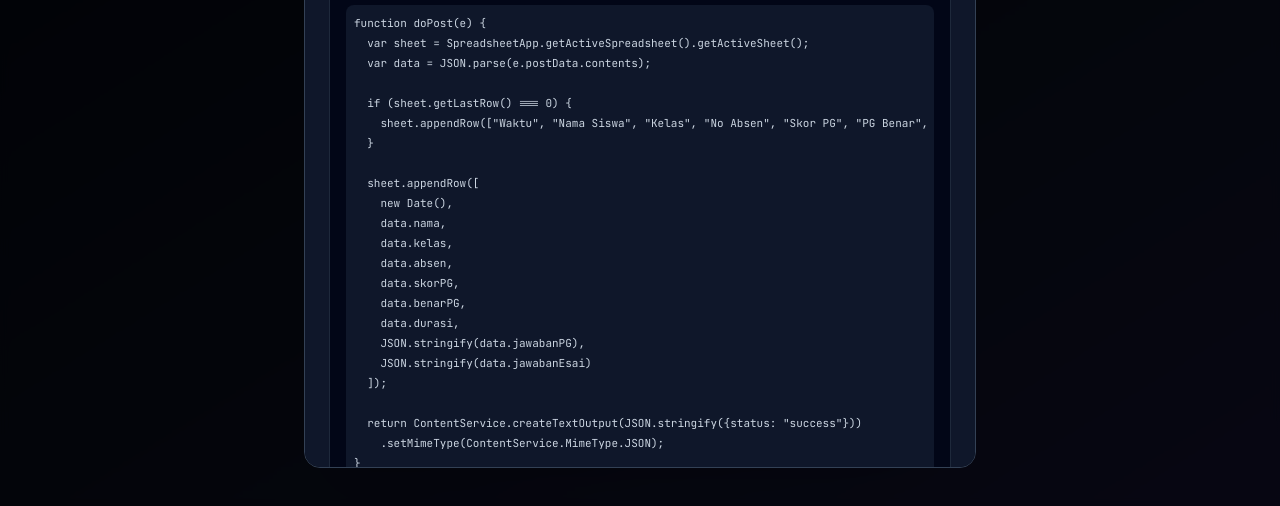
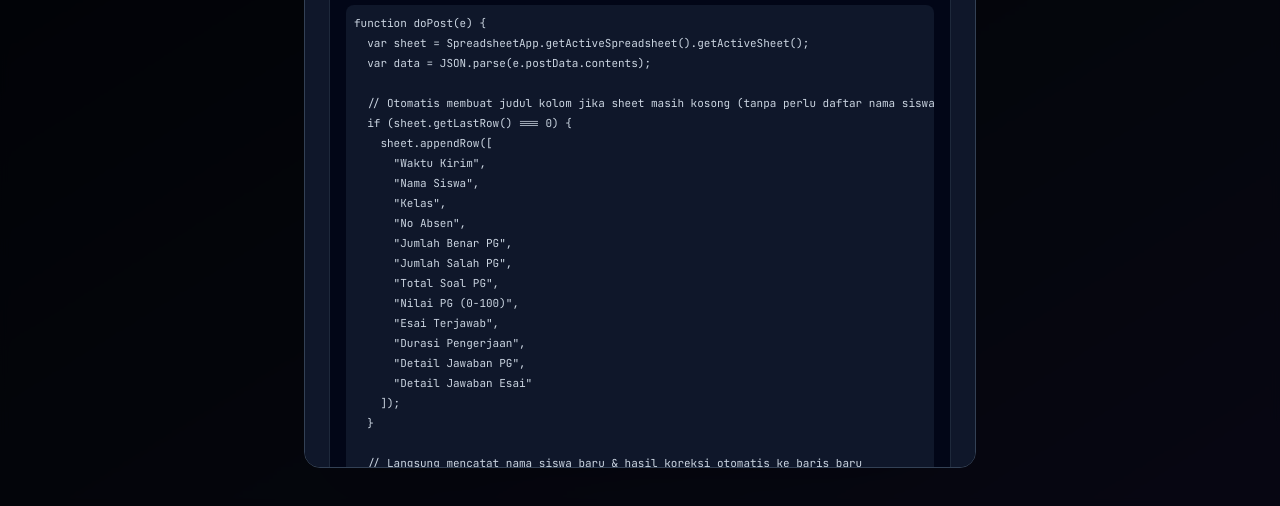
Before and after one commit to basriumar12/ujianKKA, a plain HTML site: page index.html in a window 1280 px wide. Both pictures are taken after a click on the button "Koneksi Spreadsheet". Shown: the part 292-798 px from the top of the page. Drawn offline with nearby package versions, Linux system fonts and the light colour scheme.

Commit message:
Update Google Sheets integration and feedback messagesa
a

```diff
--- a/index.html
+++ b/index.html
@@ -409,17 +409,35 @@
   var sheet = SpreadsheetApp.getActiveSpreadsheet().getActiveSheet();
   var data = JSON.parse(e.postData.contents);
 
+  // Otomatis membuat judul kolom jika sheet masih kosong (tanpa perlu daftar nama siswa dulu)
   if (sheet.getLastRow() === 0) {
-    sheet.appendRow(["Waktu", "Nama Siswa", "Kelas", "No Absen", "Skor PG", "PG Benar", "Durasi", "Detail Jawaban PG", "Detail Jawaban Esai"]);
+    sheet.appendRow([
+      "Waktu Kirim",
+      "Nama Siswa",
+      "Kelas",
+      "No Absen",
+      "Jumlah Benar PG",
+      "Jumlah Salah PG",
+      "Total Soal PG",
+      "Nilai PG (0-100)",
+      "Esai Terjawab",
+      "Durasi Pengerjaan",
+      "Detail Jawaban PG",
+      "Detail Jawaban Esai"
+    ]);
   }
 
+  // Langsung mencatat nama siswa baru & hasil koreksi otomatis ke baris baru
   sheet.appendRow([
     new Date(),
     data.nama,
     data.kelas,
     data.absen,
+    data.jumlahBenar,
+    data.jumlahSalah,
+    data.totalPG,
     data.skorPG,
-    data.benarPG,
+    data.esaiTerjawab,
     data.durasi,
     JSON.stringify(data.jawabanPG),
     JSON.stringify(data.jawabanEsai)
@@ -1861,6 +1879,7 @@ async function finalizeSubmission() {
     });
 
     const finalScorePG = totalPG > 0 ? Math.round((correctPG / totalPG) * 100) : 0;
+    const wrongPG = totalPG - correctPG;
     const durationStr = formatDuration(secondsElapsed);
 
     // Update record siswa di tabel kelas
@@ -1890,25 +1909,29 @@ async function finalizeSubmission() {
     const syncText = document.getElementById('syncStatusText');
 
     if (customWebhookUrl) {
-        syncText.textContent = 'Mengirim data ke Google Spreadsheet...';
+        syncText.textContent = 'Mengirim data & hasil koreksi otomatis ke Google Spreadsheet...';
         try {
             await fetch(customWebhookUrl, {
                 method: 'POST',
                 mode: 'no-cors',
-                headers: { 'Content-Type': 'application/json' },
+                headers: { 'Content-Type': 'text/plain;charset=utf-8' },
                 body: JSON.stringify({
                     nama: currentStudent.nama,
                     kelas: currentStudent.kelas,
                     absen: currentStudent.absen,
+                    jumlahBenar: correctPG,
+                    jumlahSalah: wrongPG,
+                    totalPG: totalPG,
                     skorPG: finalScorePG,
                     benarPG: `${correctPG}/${totalPG}`,
+                    esaiTerjawab: `${essayAnswered}/${totalEssay}`,
                     durasi: durationStr,
                     jawabanPG: detailPG,
                     jawabanEsai: detailEssay
                 })
             });
             syncBox.className = 'mt-5 p-4 rounded-xl bg-emerald-950/60 border border-emerald-500/40 text-sm flex items-center justify-center gap-2 text-emerald-300';
-            syncText.textContent = 'Berhasil! Data nilai dan seluruh jawaban telah terkirim ke Google Spreadsheet.';
+            syncText.textContent = `Berhasil! Nama ${currentStudent.nama} & hasil (${correctPG} Benar / Nilai ${finalScorePG}) otomatis masuk ke Spreadsheet.`;
         } catch (err) {
             syncBox.className = 'mt-5 p-4 rounded-xl bg-amber-950/60 border border-amber-500/40 text-sm flex items-center justify-center gap-2 text-amber-300';
             syncText.textContent = 'Tersimpan di rekap lokal kelas. Gunakan tombol Unduh CSV jika koneksi terhambat.';
```
